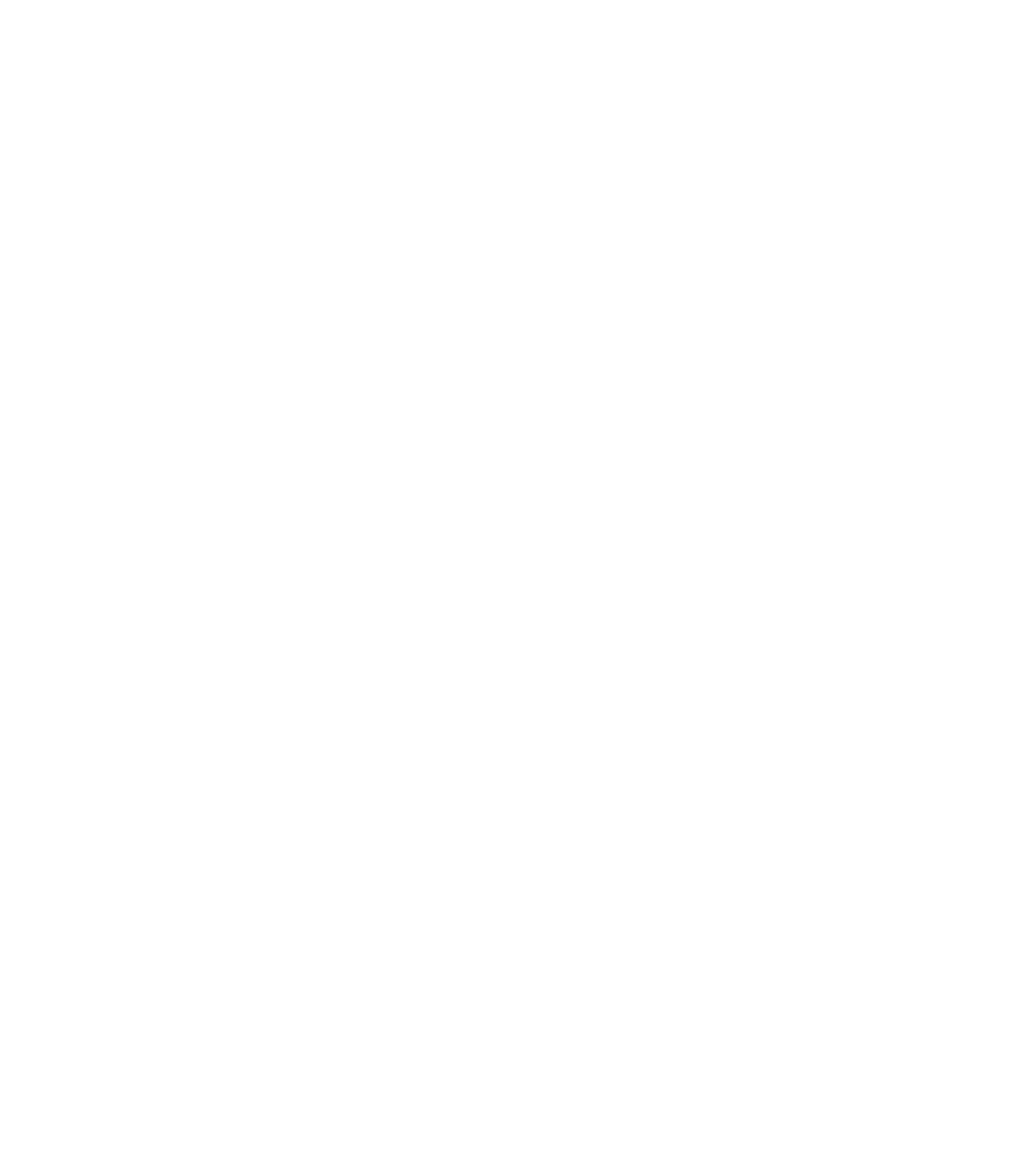
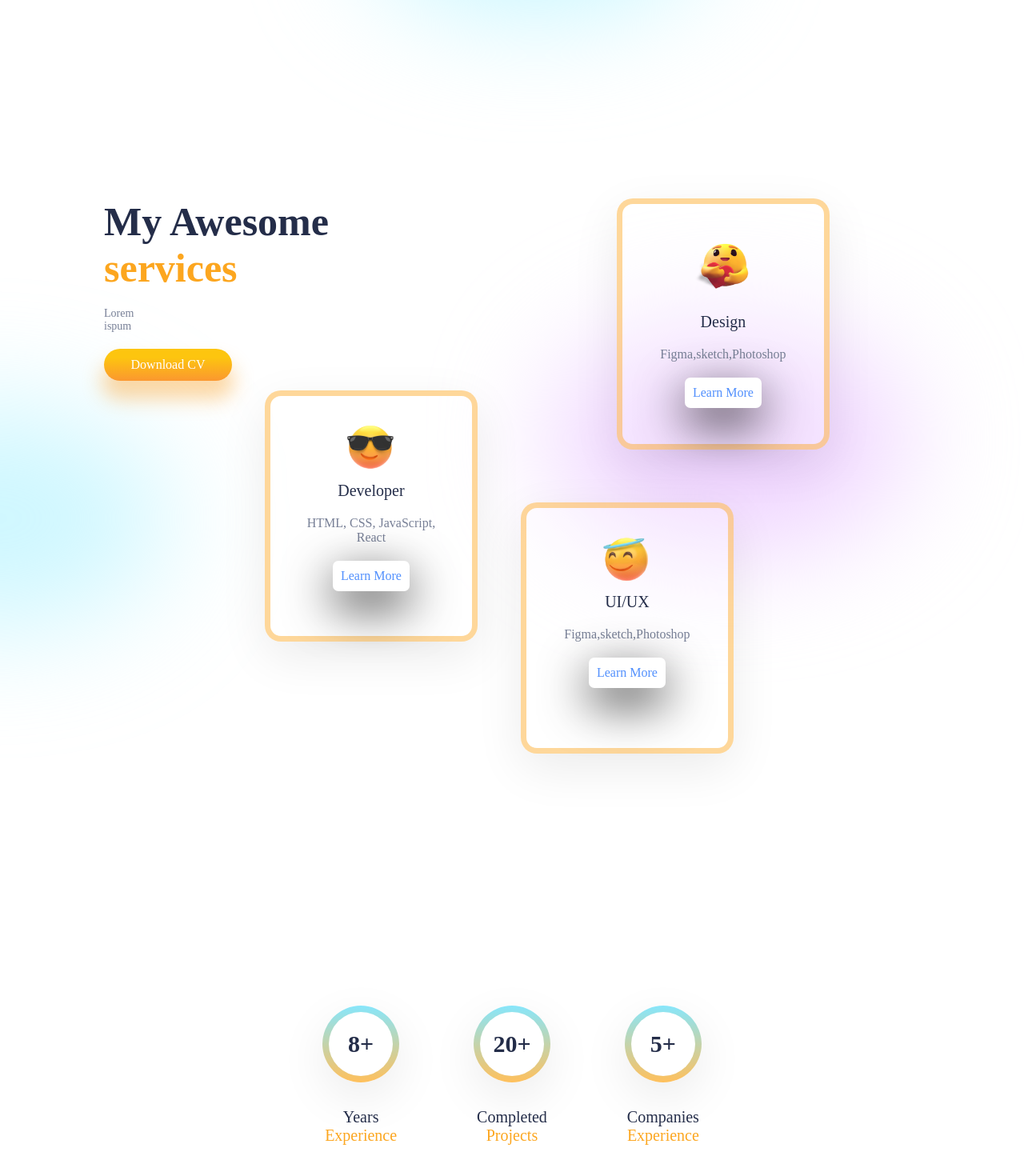
Before and after one commit to Yuvaraj-96/YellowPortfolio, a React (Create React App) app: page / in a window 1280 px wide. Shown: the part 758-2228 px from the top of the page at 80% size. Before the commit the page ends 836 px from the top, so only its background shows below. Built offline with nearby package versions, Linux system fonts and the light colour scheme; a web font is replaced by a local one.

Commit message:
Added cards and Experience section

```diff
--- a/src/App.js
+++ b/src/App.js
@@ -1,16 +1,18 @@
 
 import './App.css';
+import Experience from './Components/Experience/Experience';
 import Intro from './Components/Intro/Intro';
 import Navbar from './Components/Navbar/Navbar';
-import Github from '../src/img/github.png';
-import Instagram from '../src/img/instagram.png';
-import Linkedin from '../src/img/linkedin.png';
+import Services from './Components/Services/Services';
+
 
 function App() {
   return (
     <div className="App">
        <Navbar/>
        <Intro/>
+       <Services/>
+       <Experience/>
     </div>
 
 
--- /dev/null
+++ b/src/Components/Card/Card.css
@@ -0,0 +1,36 @@
+.Card{
+    width:10rem;
+    height:13rem;
+    position:relative;
+    display: flex;
+    flex-direction: column;
+    gap:1rem;
+    align-items: center;
+    text-align: center;
+    background:rgba(255,255,255,0.25);
+    border: 7px solid var(--orangeCard);
+    box-shadow: var(--boxShadow);
+    border-radius: 20px;
+    padding: 0px 26px 2rem 26px;
+
+}
+
+.Card span:nth-of-type(2){
+    color: var(--gray);
+    font-size: 16px;
+}
+
+.Card>img{
+    transform: scale(0.6);
+    margin-bottom: -2rem;
+}
+
+.c-button{
+    background: #ffffff;
+    box-shadow: 0px 19px 60px rgba(0,0,0,0.8);
+    border-radius: 7px;
+    border:none;
+    padding:10px;
+    font-size:16px;
+    color:#5290fd;
+}
--- /dev/null
+++ b/src/Components/Card/Card.jsx
@@ -0,0 +1,17 @@
+import React from 'react';
+import './Card.css';
+
+const Card = ({emoji,heading,detail}) => {
+  return (
+    <div className="Card">
+
+         <img src={emoji} alt=''/>
+        <span>{heading}</span>
+        <span>{detail}</span>
+        <button className="c-button">Learn More</button>
+
+    </div>
+  )
+}
+
+export default Card
--- /dev/null
+++ b/src/Components/Experience/Experience.css
@@ -0,0 +1,44 @@
+.experience{
+    display: flex;
+    align-items: center;
+    justify-content: center;
+    gap:5rem;
+    height: 30vh;
+    margin-bottom: 8rem;
+}
+.achievement{
+    display: flex;
+    flex-direction: column;
+    align-items: center;
+}
+
+.circle{
+ width:4rem;
+ height:4rem;
+ background: white;
+ border-radius: 100%;
+ position: relative;
+ display: flex;
+ align-items: center;
+ justify-content: center;
+ font-size: 1.5rem;
+ font-weight: bold;
+ margin-bottom:2rem;
+}
+
+.circle::before{
+    border-radius: 100%;
+    content: '';
+    background-image: linear-gradient(to bottom, #87e6fb 0%, #ffc05c 100%);
+    top:-8px;
+    left: -8px;
+    bottom: -8px;
+    right: -8px;
+    position: absolute;
+    z-index: -1;
+    box-shadow: var(--boxShadow);
+}
+
+.achievement span:nth-of-type(2){
+    color:var(--orange);
+}
--- /dev/null
+++ b/src/Components/Experience/Experience.jsx
@@ -0,0 +1,26 @@
+import React from 'react';
+import './Experience.css';
+
+const Experience = () => {
+  return (
+   <div className="experience">
+       <div className="achievement">
+           <div className="circle">8+</div>
+           <span>Years</span>
+           <span>Experience</span>
+       </div>
+       <div className="achievement">
+           <div className="circle">20+</div>
+           <span>Completed</span>
+           <span>Projects</span>
+       </div>
+       <div className="achievement">
+           <div className="circle">5+</div>
+           <span>Companies</span>
+           <span>Experience</span>
+       </div>
+   </div>
+  )
+}
+
+export default Experience
--- a/src/Components/Intro/Intro.css
+++ b/src/Components/Intro/Intro.css
@@ -98,8 +98,20 @@
 .i-right>:nth-child(4)
 {
 
-    transform: scale(0.2);
+    transform: scale(0.6);
     top: -19%;
     left:-24%;
     border-radius: 50%;
 }
+
+.blur{
+    position: absolute;
+    width:22rem;
+    height:14rem;
+    border-radius: 50%;
+    background: #edd0ff;
+    z-index: -9;
+    top:-18%;
+    left:56%;
+    filter:blur(72px);
+}
--- a/src/Components/Intro/Intro.jsx
+++ b/src/Components/Intro/Intro.jsx
@@ -38,9 +38,11 @@ const Intro = () => {
                 <div style={{top:'-4%', left:'68%'}}>
                     <FloatingDiv image={crown} txt1='web' txt2='Developer'></FloatingDiv>
                 </div>
-                <div style={{top:'18rem', left:'0rem'}}>
+                <div style={{top:'18rem', left:'2rem'}}>
                     <FloatingDiv image={thumbup} txt1='Best Design' txt2='Award'></FloatingDiv>
                 </div>
+                <div className='blur' style={{background:'rgb(238 210 255)'}}></div>
+                <div className='blur' style={{background:'#c1f5ff', top:'17rem',width:'21rem', height:'11rem',left:'-9rem'}}></div>
         </div>
     </div>
   )
--- a/src/Components/Navbar/Navbar.jsx
+++ b/src/Components/Navbar/Navbar.jsx
@@ -18,7 +18,7 @@ const  Navbar=()=> {
                    <li>Testimonials</li>
                </ul>
            </div>
-           <button className="button n-button">Contact us</button>
+           <button className="button n-button">Contact</button>
        </div>
 
    </div>
--- /dev/null
+++ b/src/Components/Services/Services.css
@@ -0,0 +1,53 @@
+.services{
+    padding:0 3rem 0 3rem;
+    display: flex;
+    height: 90vh;
+    margin-bottom: 8rem;
+    margin-top:9rem;
+    margin-bottom: 13rem;
+}
+
+.awesome{
+    display: flex;
+    flex-direction: column;
+    position: relative;
+}
+.awesome>:nth-child(1){
+    color:var(--black);
+    font-size:2.5rem;
+    font-weight: bold;
+}
+
+.awesome>:nth-child(2){
+    color:var(--orange);
+    font-size:2.5rem;
+    font-weight: bold;
+}
+
+.awesome>:nth-child(3){
+    color:var(--gray);
+    font-size:14px;
+   margin-top: 1rem ;
+}
+
+.s-button{
+    width: 8rem;
+    height: 2rem;
+    margin-top: 1rem;
+}
+
+.cards{
+    position: relative;
+}
+
+.cards>*{
+    position: absolute;
+}
+.s-blur2{
+    left:14rem;
+    top:8rem;
+}
+.s-blur1{
+    top:13rem;
+    left:-18rem;
+}
--- /dev/null
+++ b/src/Components/Services/Services.jsx
@@ -0,0 +1,40 @@
+import React from 'react';
+import './Services.css';
+import HeartEmoji from '../../img/heartemoji.png';
+import Glasses from '../../img/glasses.png';
+import Humble from '../../img/humble.png';
+import Card from '../Card/Card';
+import Resume from '../../img/heartemoji.png';
+
+
+const Services = () => {
+  return (
+   <div className="services">
+       <div className="awesome">
+           <span> My Awesome</span>
+           <span>services</span>
+           <span>Lorem <br/>ispum</span>
+           <a href={Resume} download>
+           <button className='button s-button'>Download CV</button>
+           </a>
+
+           <div className="blur s-blur1" style={{background:'#ABF1FF94'}}></div>
+
+       </div>
+       <div className="cards">
+           <div style={{left:'18rem'}}>
+               <Card emoji={HeartEmoji} heading={'Design'} detail={"Figma,sketch,Photoshop"}/>
+           </div>
+           <div style={{top:'12rem',left:'-4rem'}}>
+               <Card emoji={Glasses} heading={'Developer'} detail={"HTML, CSS, JavaScript, React"}/>
+           </div>
+           <div style={{top:'19rem',left:'12rem'}}>
+              <Card emoji={Humble} heading={'UI/UX'} detail={"Figma,sketch,Photoshop"}/>
+           </div>
+           <div className="blur s-blur2" style={{background:'var(--purple)'}}></div>
+       </div>
+   </div>
+  )
+}
+
+export default Services
```
Also changed, not shown: src/Components/Works/Works.jsx (added), src/Components/Works/works.css (added).
